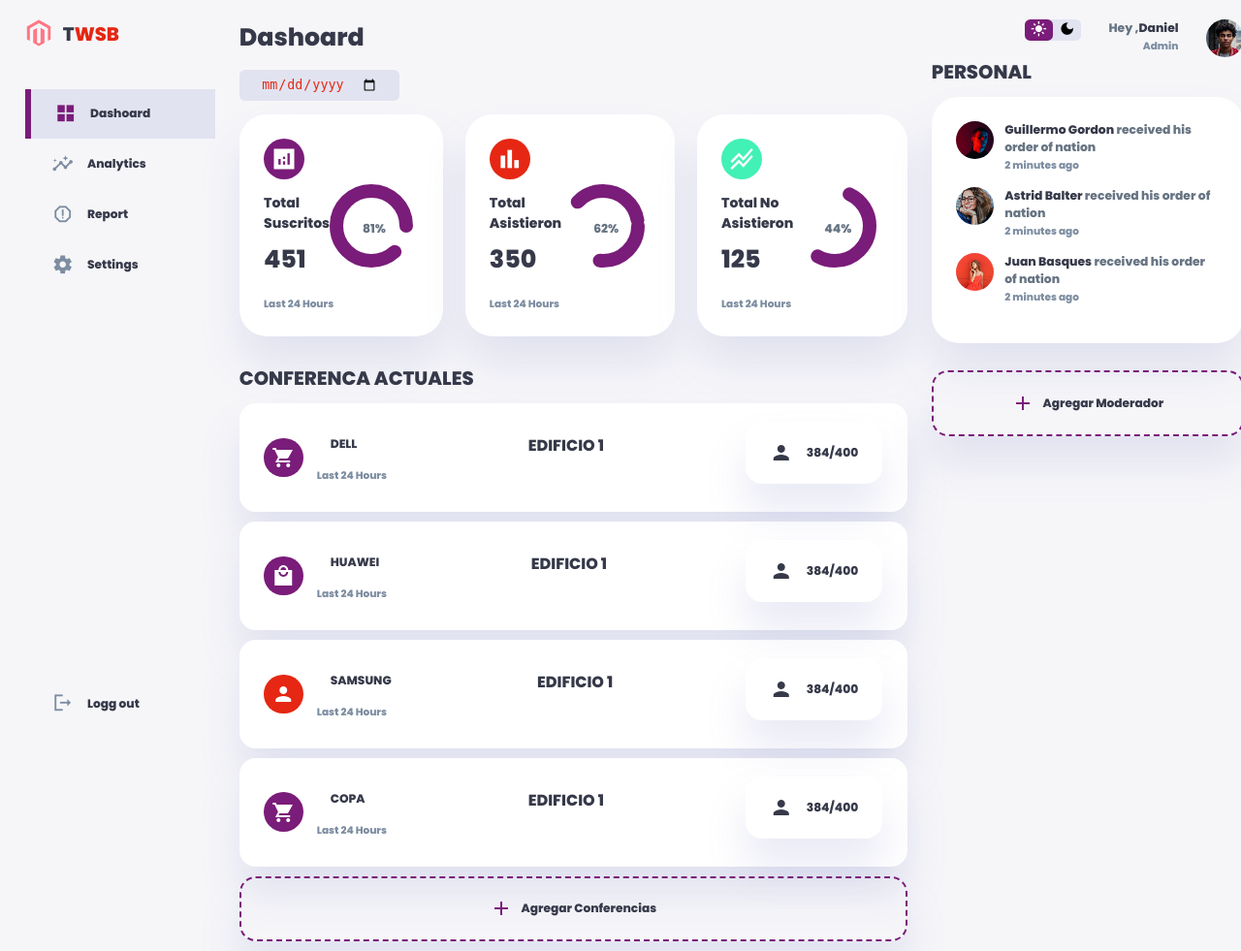
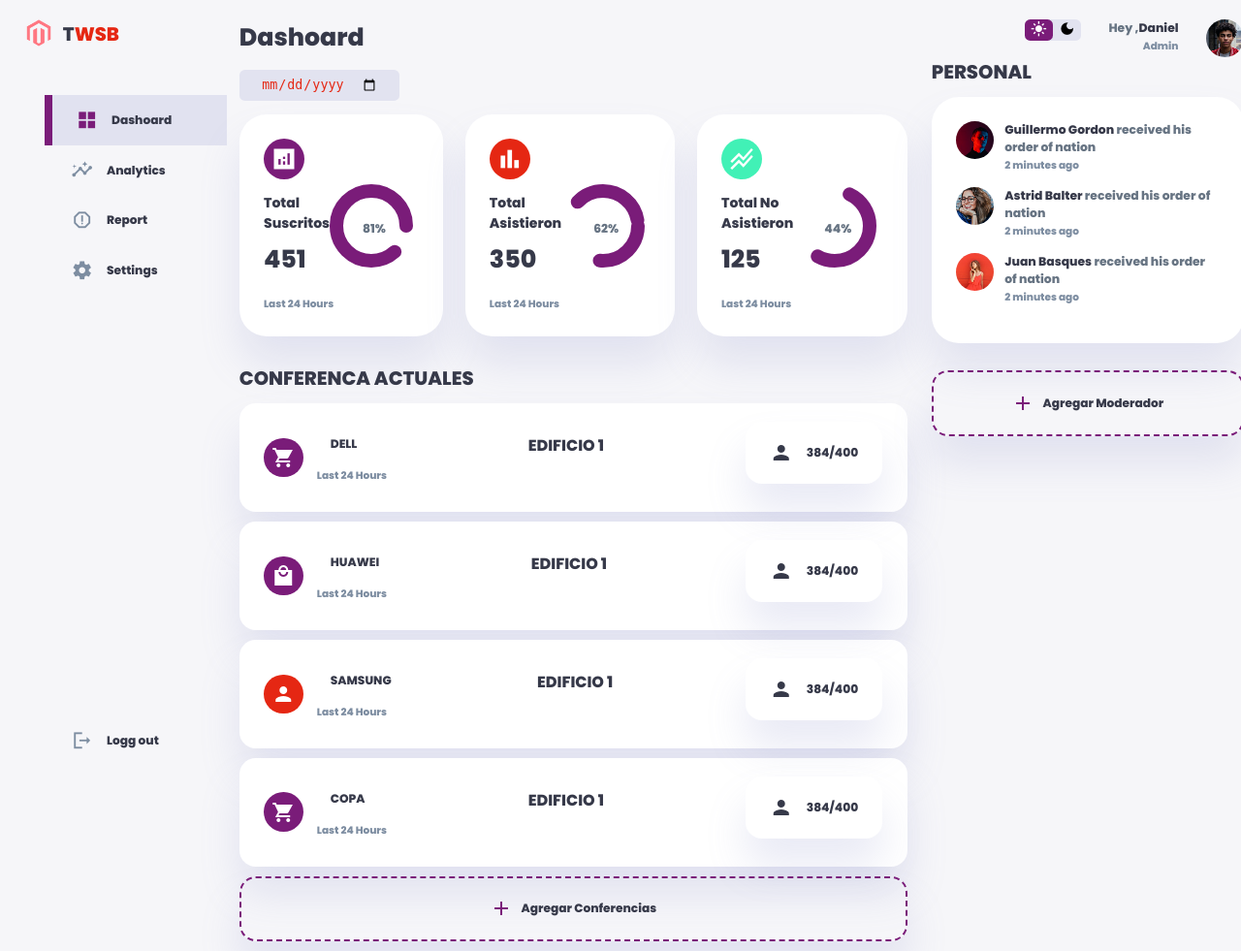
Before and after one commit to guillermo-gordon18-2000/Proyecto-Desarrollo-VII-congreso, a PHP site: page / in a window 1280 px wide. Shown: the whole page at 97% size. Run offline with PHP 8.4, Linux system fonts and the light colour scheme.

Commit message:
Version V.1.4

```diff
--- a/Public/css/style-Main.css
+++ b/Public/css/style-Main.css
@@ -60,6 +60,7 @@ body{
     overflow-x :hidden;
 }
 .container{
+
 display: grid;
 width: 96%;
 margin: 0 auto;
@@ -142,12 +143,13 @@ h2{
 
 
  aside{
-   height: 100vh;
+   height: 120vh;
+
 
  }
 
  aside .top{
-
+   position: fixed;
     display:flex;
     align-items: center;
     justify-content: space-between;
@@ -171,17 +173,24 @@ h2{
 
  /* ============================================ SIDEBAR ===================*/
 
+ .sidebar{
+   height: 90vh;
+   width: 26vh;
+
+    padding-left: 20px;
+ }
  aside .sidebar{
 
+   position: fixed;
+    flex-direction: column;
 
-    display:flex;
-    flex-direction: column;
-    height: 86vh;
-    position: relative;
-    top: 3rem;
+
+    top: 7rem;
+
  }
 
  aside .h3{
+   position: fixed;
    font-weight:500 ;
 
  }
@@ -205,6 +214,7 @@ h2{
 
 
  aside .sidebar a:last-child{
+
 position:absolute;
 bottom :2rem;
 width: 100%;
@@ -218,7 +228,7 @@ margin-left :0;
 
  aside .sidebar a.active::before{
    content: '';
-   width: 6px;
+   width: 8px;
    height: 100%;
    background:var(--color-primary) ;
 
@@ -251,7 +261,12 @@ margin-left :0;
 
 
  /* ==============================   MAIN  ===================*/
+
+
+
+
  main{
+
     margin-top: 1.4rem;
     color: var(--color-dark);
  }
--- a/View/Main.php
+++ b/View/Main.php
@@ -65,7 +65,8 @@
                </div>
         </aside>
         <!----------------------- END OF ASIDE ------------------->
-             <main>
+
+        <main>
               <h1>Dashoard</h1>
               <div class="date">
                 <input type="date">
@@ -345,6 +346,7 @@
             </div>
 
       </div>
+
       <script src="Public/js/orders.js"></script>
        <script src="Public/js/index.js"></script>
 </body>
```
